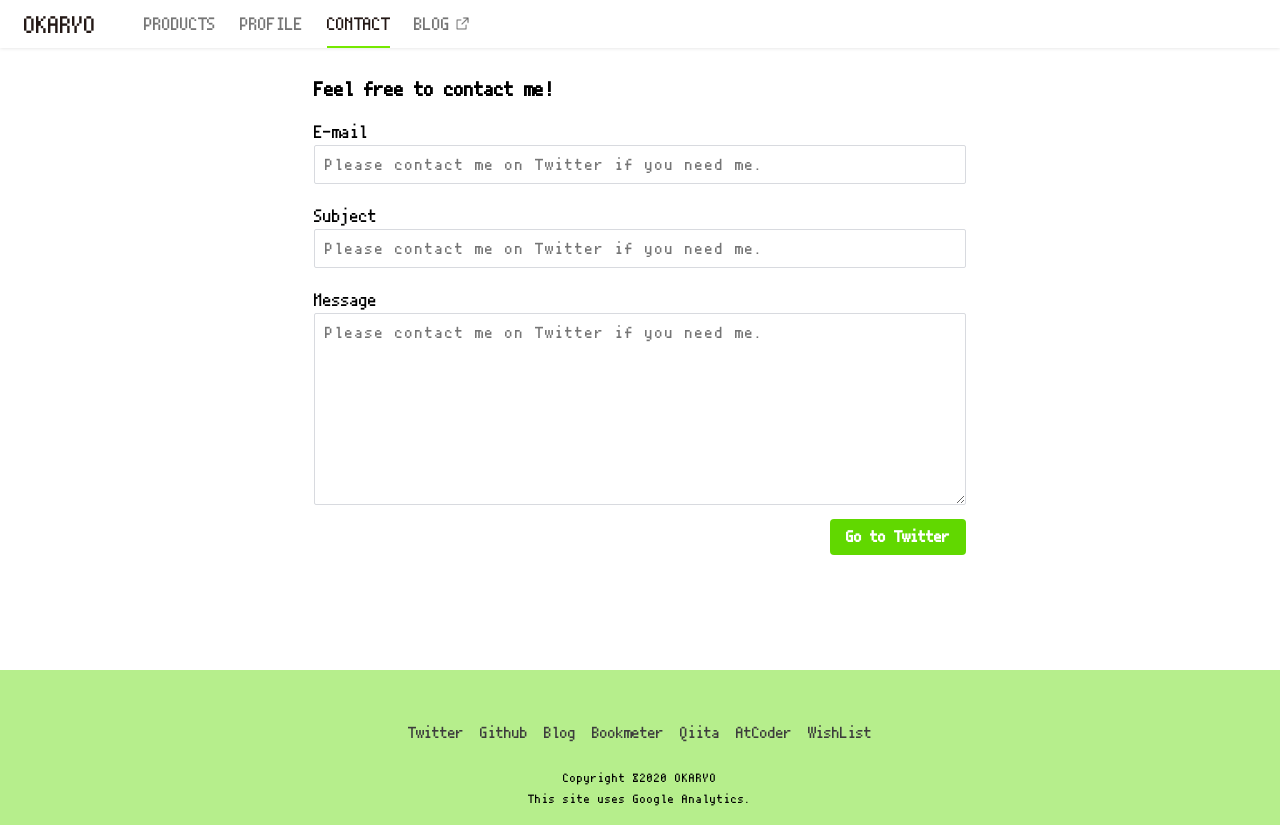
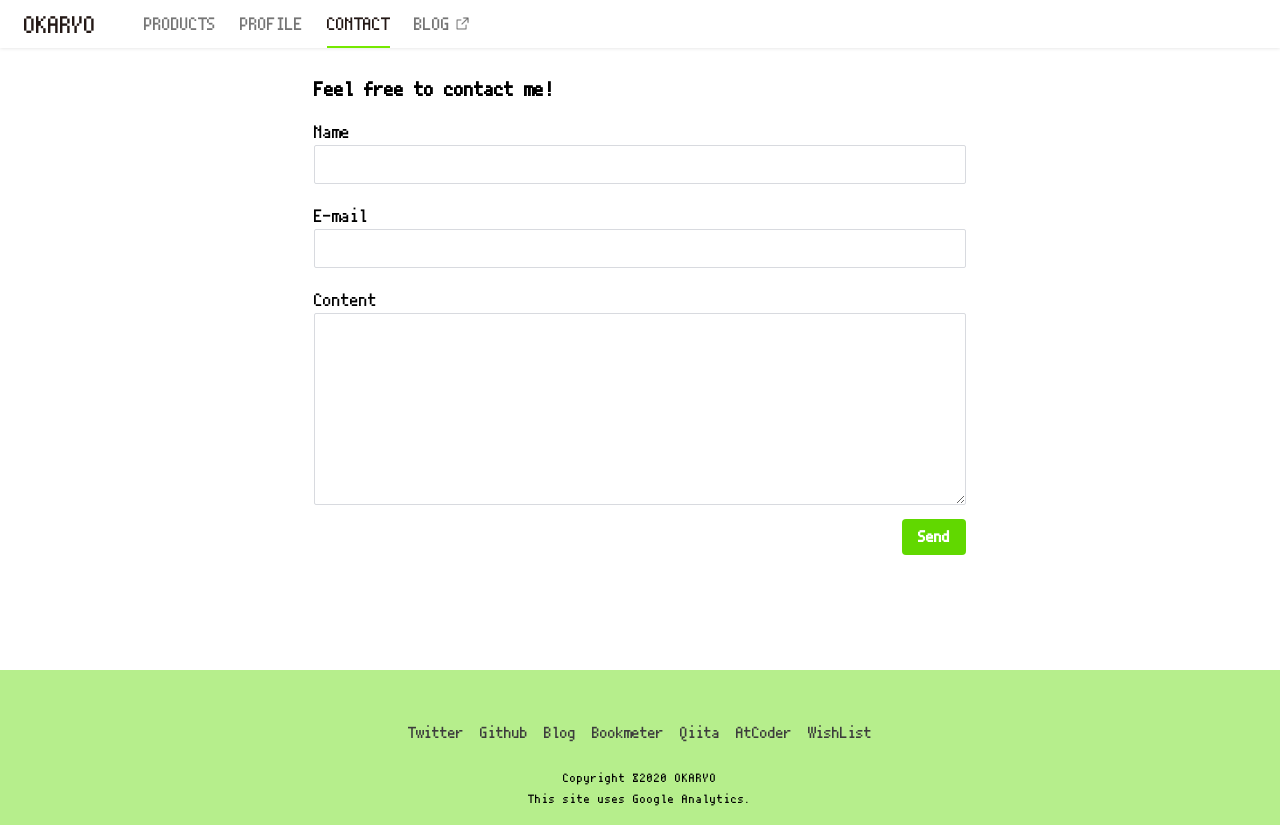
Before and after one commit to okaryo/PortfolioTSX, a React (Create React App) app: page /contact in a window 1280 px wide. Built offline with nearby package versions, Linux system fonts and the light colour scheme.

Commit message:
[modify] contact page to enable sending email

```diff
--- a/package.json
+++ b/package.json
@@ -12,6 +12,7 @@
     "@types/react": "^16.9.34",
     "@types/react-dom": "^16.9.6",
     "@types/react-router-dom": "^5.1.4",
+    "firebase": "^8.0.1",
     "react": "^16.13.1",
     "react-dom": "^16.13.1",
     "react-router-dom": "^5.1.2",
--- a/src/components/Contact.tsx
+++ b/src/components/Contact.tsx
@@ -1,28 +1,59 @@
-import React from 'react'
+import React, { useState } from 'react'
+import firebase from 'firebase'
 
 const Contact = () => {
-  const placeholder = "Please contact me on Twitter if you need me."
+  const [name, setName] = useState('')
+  const [email, setEmail] = useState('')
+  const [content, setContent] = useState('')
+  const [alreadySent, setAlreadySent] = useState(false)
+
+  const handleChange = (event: React.ChangeEvent<HTMLInputElement | HTMLTextAreaElement>) => {
+    switch (event.target.name) {
+      case 'name':
+        setName(event.target.value)
+        break
+      case 'email':
+        setEmail(event.target.value)
+        break
+      case 'content':
+        setContent(event.target.value)
+        break
+      default:
+        console.error('not found')
+    }
+  }
+
+  const handleSubmit = (_: React.FormEvent<HTMLButtonElement>) => {
+    const confirmSubmit = window.confirm('Send an email. Is this content correct?')
+    if (confirmSubmit) {
+      const sendMail = firebase.functions().httpsCallable('sendMail')
+      const data = {
+        name: name,
+        email: email,
+        content: content
+      }
+      sendMail(data)
+      setAlreadySent(true)
+    }
+  }
 
   return(
     <div>
       <div className="headerSpace" />
       <div className="main_body contact_body">
         <h3 className="contact_mainHeader">Feel free to contact me!</h3>
+
+        <label className="contact_inputLabel" htmlFor="name">Name</label>
+        <input id="name" name="name" className="contact_inputArea" type="text" value={name} onChange={handleChange} />
+
         <label className="contact_inputLabel" htmlFor="email">E-mail</label>
-        <input id="email" className="contact_inputArea" type="text" placeholder={placeholder} />
-        <label className="contact_inputLabel" htmlFor="subject">Subject</label>
-        <input id="subject" className="contact_inputArea" type="text" placeholder={placeholder} />
-        <label className="contact_inputLabel" htmlFor="message">Message</label>
-        <textarea id="message" className="contact_inputArea" rows={10} placeholder={placeholder}></textarea>
-        <button className="contact_button">
-          <a
-            className="contact_button-text"
-            href="https://twitter.com/okaryo_tr"
-            target="_blank"
-            rel="noopener noreferrer"
-          >
-            Go to Twitter
-          </a>
+        <input id="email" name="email" className="contact_inputArea" type="text" value={email} onChange={handleChange} />
+
+        <label className="contact_inputLabel" htmlFor="content">Content</label>
+        <textarea id="content" name="content" className="contact_inputArea" rows={10} value={content} onChange={handleChange} ></textarea>
+
+        <button className="contact_button" type="submit" onClick={handleSubmit} disabled={alreadySent} >
+          {alreadySent ? 'Successfully Sent': 'Send'}
         </button>
       </div>
     </div>
--- a/src/stylesheets/Contact.css
+++ b/src/stylesheets/Contact.css
@@ -30,6 +30,11 @@
   background-color: #61d800;
   outline: none;
   cursor: pointer;
+  color: #FFFFFF;
+  font-size: 16px;
+  font-weight: 600;
+  line-height: 36px;
+  padding: 0 16px;
 }
 .contact_button:hover, .contact_button:focus {
   box-shadow: 0px 2px 4px -1px rgba(0, 0, 0, 0.2),
@@ -40,16 +45,6 @@
   box-shadow: 0px 5px 5px -3px rgba(0, 0, 0, 0.2),
               0px 8px 10px 1px rgba(0, 0, 0, 0.14),
               0px 3px 14px 2px rgba(0,0,0,.12);
-}
-.contact_button-text {
-  display: inline-block;
-  padding: 0 16px;
-  width: 100%;
-  color: #FFFFFF;
-  font-size: 16px;
-  font-weight: 600;
-  border-radius: inherit;
-  line-height: 36px;
 }
 
 @media (max-width: 720px) {
```
Also changed, not shown: 1 other file (tests, documents, lock files or other folders).
